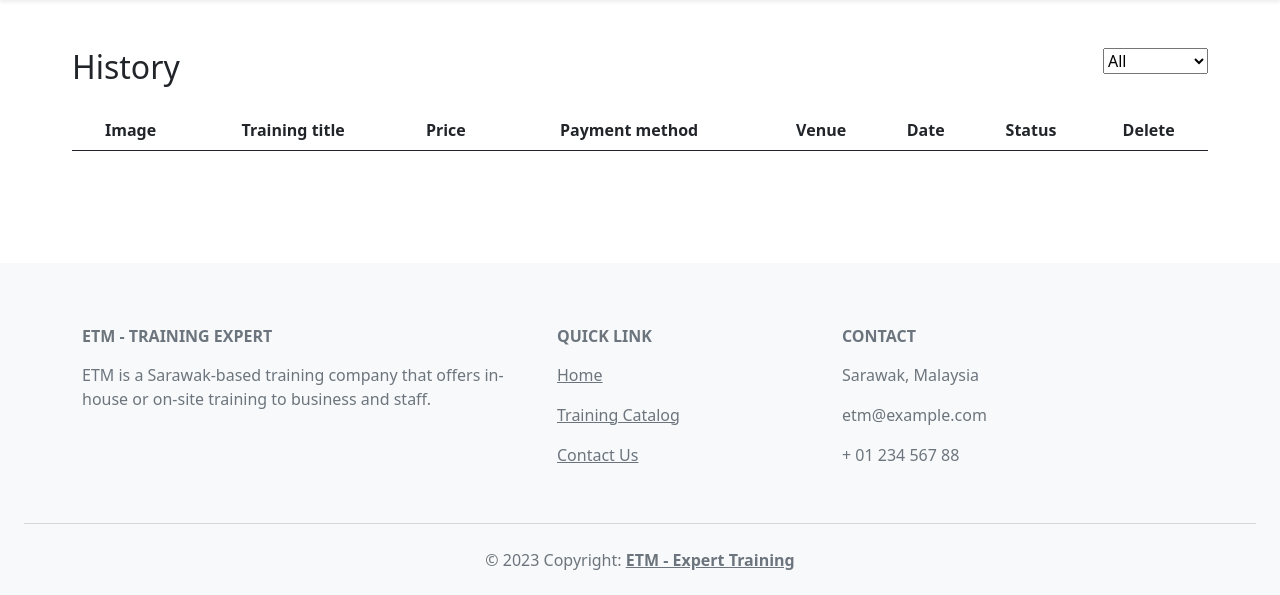
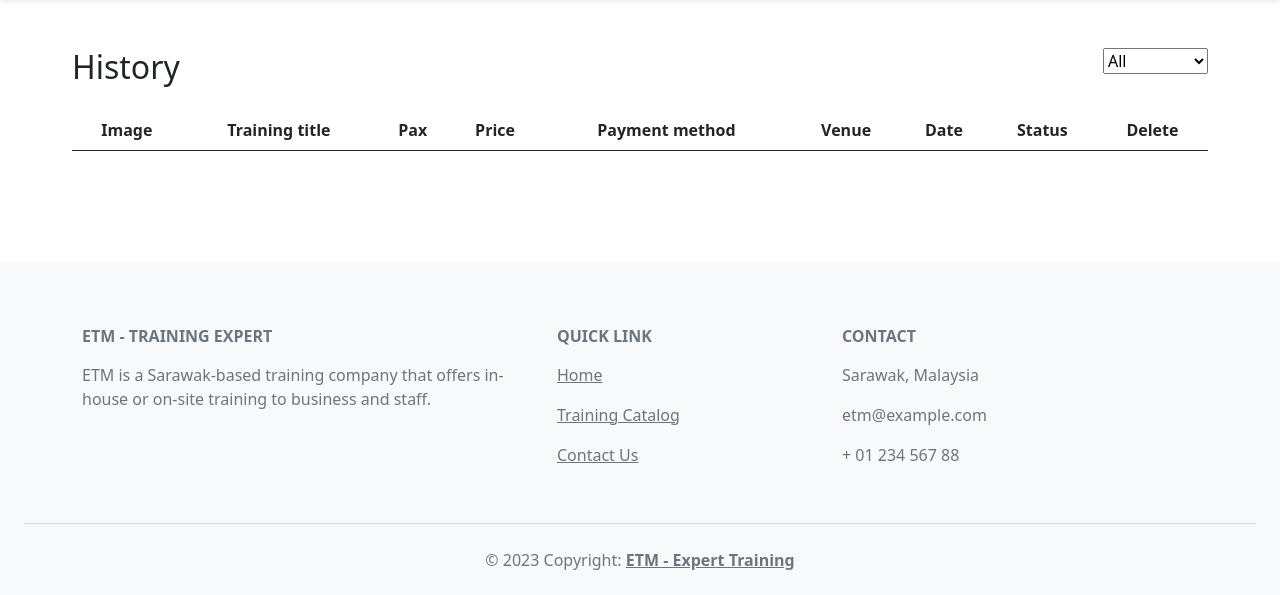
Before and after one commit to neehalmahfuz/MSP-Assignment, a PHP site: the page made by history.php in a window 1280 px wide. Shown: the part 76-671 px from the top of the page. Run offline with PHP 8.4, Linux system fonts and the light colour scheme; a user stored in the database is signed in; data comes from the database, SQL or seed files in the repository; data that the repository does not hold is empty.

Commit message:
Update history.php

```diff
--- a/history.php
+++ b/history.php
@@ -68,6 +68,7 @@ else{
                         <tr>
                             <th>Image</th>
                             <th>Training title</th>
+                            <th>Pax</th>
                             <th>Price</th>
                             <th>Payment method</th>
                             <th>Venue</th>
@@ -91,6 +92,7 @@ else{
                             <td><?php $listImg = $row['ImageCourse'];
                             echo $Img = '<img src="CourseImage/'.$listImg.'" class="w-100" height=100/>';?></td>
                                 <td><?php echo $row["CourseName"];?></td>
+                                <td><?php echo $row["Pax"];?></td>
                                 <td><?php echo $row["PriceCourse"];?></td>
                                 <td><?php echo $row["PaymentMethod"];?></td>
                                 <td><?php echo $row["Venue"];?></td>
```
